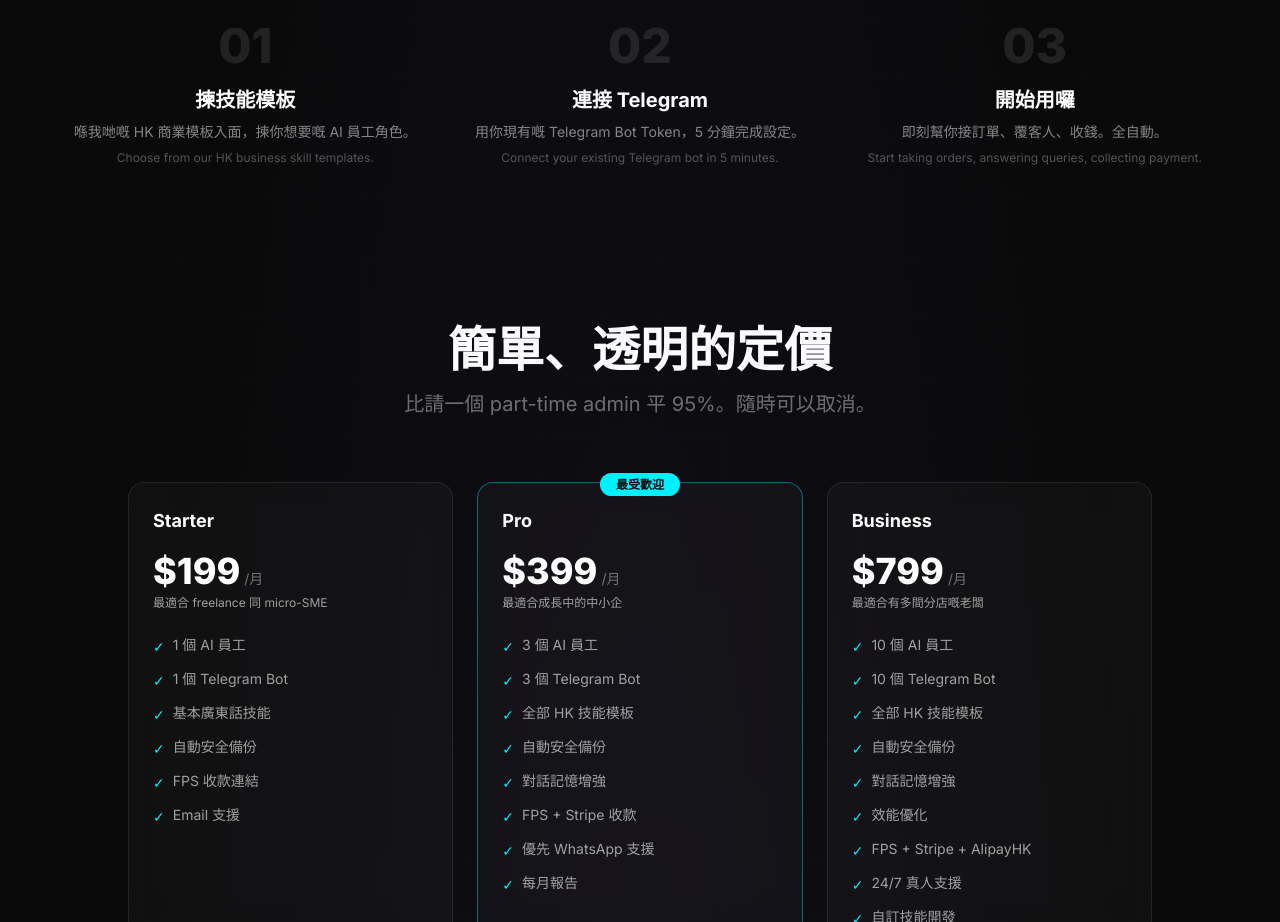
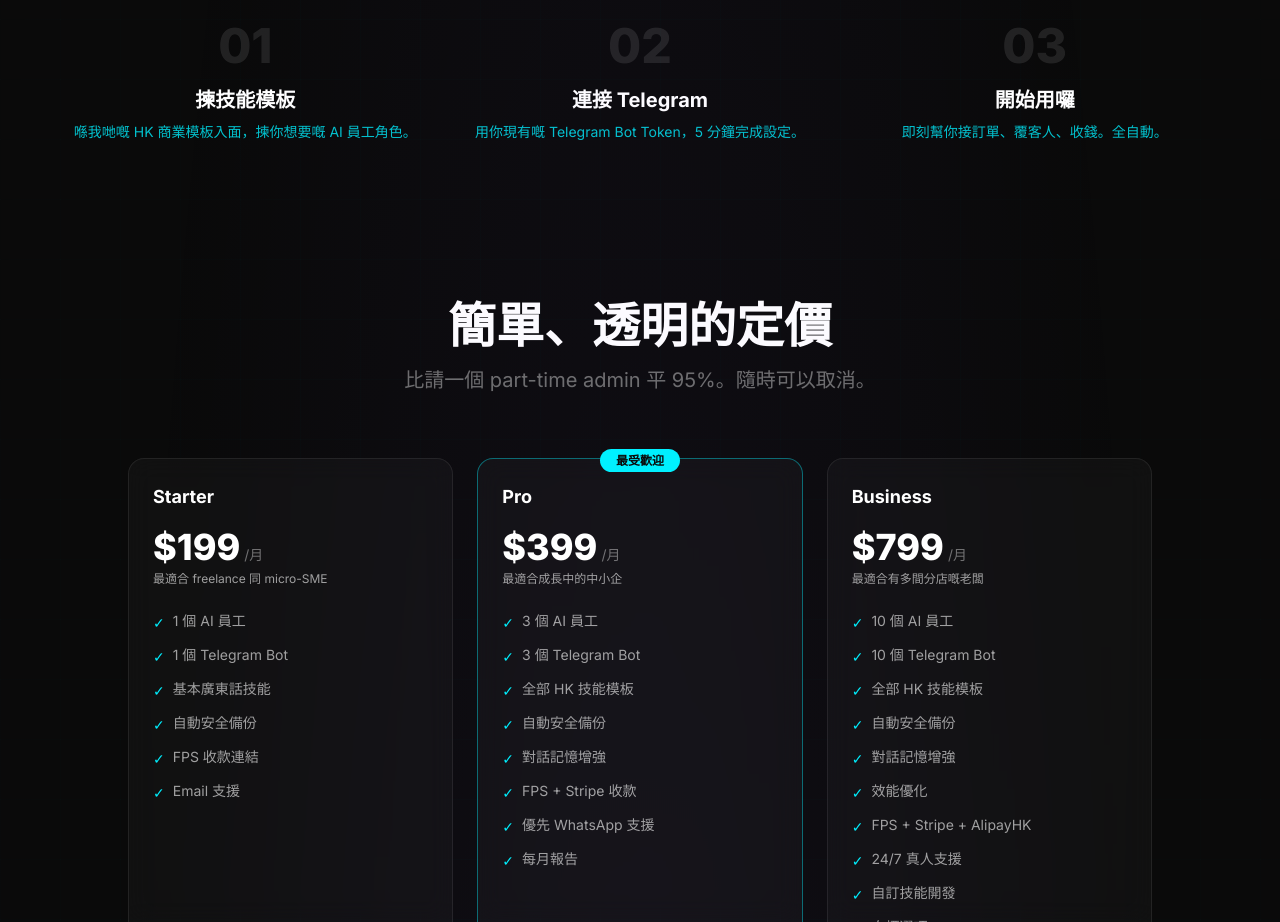
Before and after one commit to Ericlyh/celestial-tech, a Next.js app: page /openclaw-hosting in a window 1280 px wide. Shown: the part 2201-3123 px from the top of the page. Built offline with nearby package versions, Linux system fonts and the light colour scheme.

Commit message:
fix: howItWorks locale-aware steps (was showing all 3 at once), comparison CTA button locale-aware, remove hardcoded English subtitle in howItWorks

```diff
--- a/app/openclaw-hosting/page.tsx
+++ b/app/openclaw-hosting/page.tsx
@@ -444,9 +444,8 @@ export default function OpenClawHostingPage() {
                   {item.icon}
                 </div>
                 <div className="text-5xl font-extrabold text-pure-white/10 mb-4">{item.step}</div>
-                <h3 className="text-xl font-bold text-pure-white mb-2">{item.title}</h3>
-                <p className="text-sm text-pure-white/50 mb-2">{item.desc}</p>
-                <p className="text-xs text-pure-white/30">{item.descEn}</p>
+                <h3 className="text-xl font-bold text-pure-white mb-2">{locale === 'zh-Hant' ? item.title : item.titleEn}</h3>
+                <p className="text-sm text-cyber-cyan/80">{locale === 'zh-Hant' ? item.desc : item.descEn}</p>
               </motion.div>
             ))}
           </motion.div>
@@ -901,7 +900,7 @@ export default function OpenClawHostingPage() {
                   : "Claude Code is great. But if you're a HK SME owner, you need OpenClaw."}
               </p>
               <a href="#contact" className="btn-cyber-cyan">
-                {t('comparison_cta' as any)}
+                {locale === 'zh-Hant' ? '試用 OpenClaw →' : 'Try OpenClaw →'}
               </a>
             </div>
           </motion.div>
```
